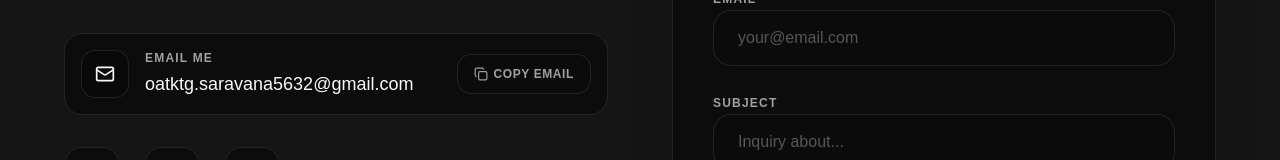
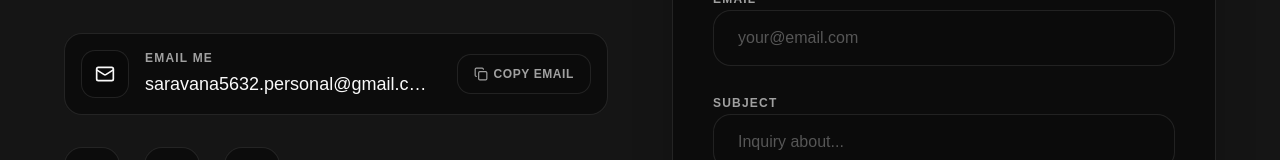
Before and after one commit to saravana5632/portfolio, a React (Vite) app: page / in a window 1280 px wide. Shown: the part 9781-9941 px from the top of the page. Built offline with nearby package versions, Linux system fonts and the light colour scheme.

Commit message:
fix: Update email address in Contact component

```diff
--- a/src/components/Contact.tsx
+++ b/src/components/Contact.tsx
@@ -125,7 +125,7 @@ export function Contact() {
                       </div>
                       <div className="min-w-0 flex-1">
                         <div className="text-xs font-bold text-muted-foreground uppercase tracking-widest mb-1">Email Me</div>
-                        <div className="text-sm sm:text-base md:text-lg font-medium truncate block">oatktg.saravana5632@gmail.com</div>
+                        <div className="text-sm sm:text-base md:text-lg font-medium truncate block">saravana5632.personal@gmail.com</div>
                       </div>
                     </a>
 
```
